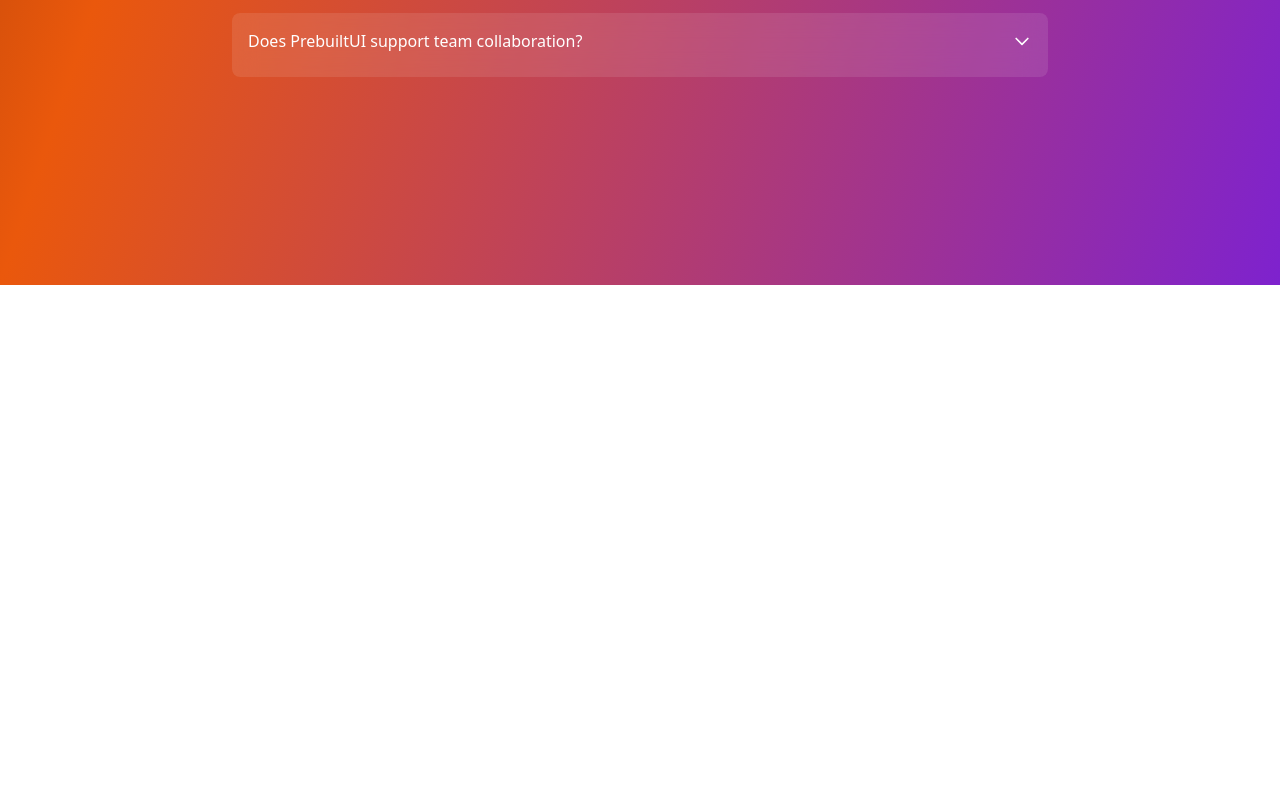
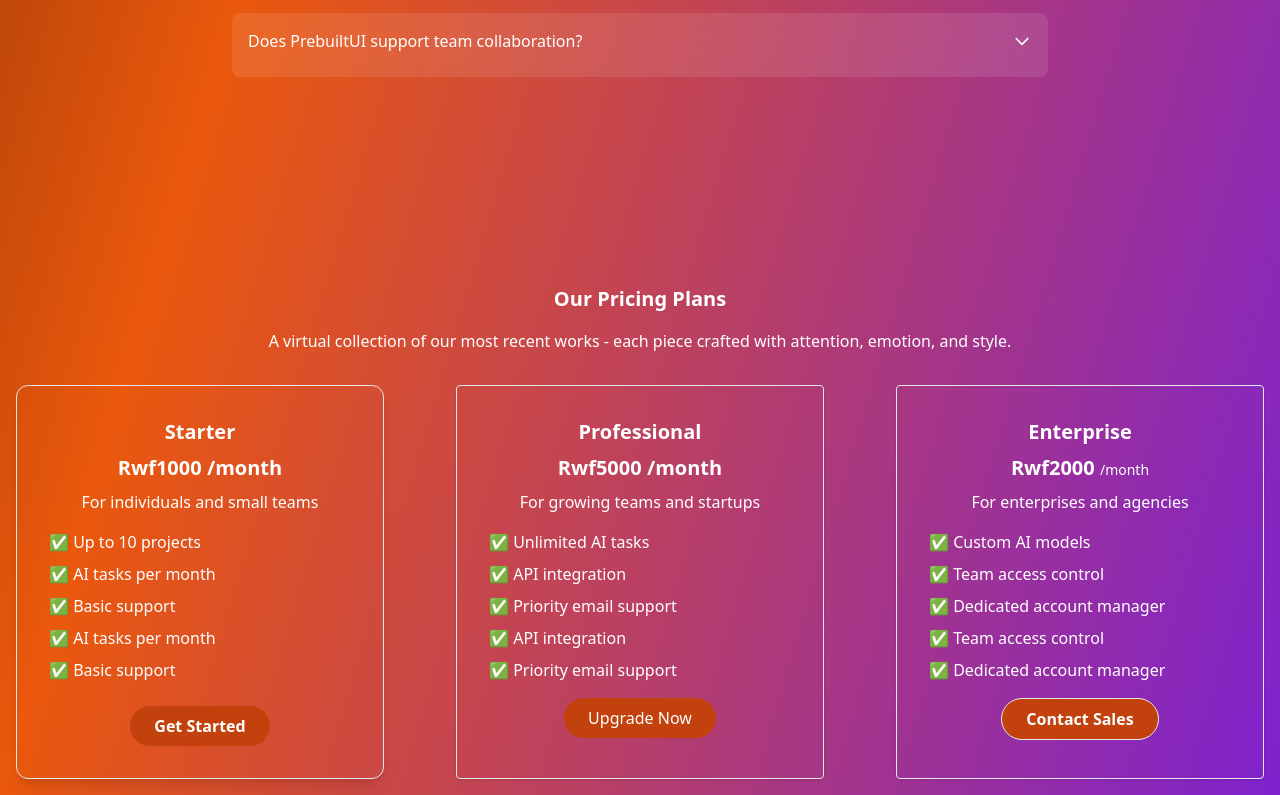
Before and after one commit to Alinembabazi/website-cahot15, a plain HTML site: page index.html in a window 1280 px wide. Shown: the part 3517-4312 px from the top of the page. Before the commit the page ends 3802 px from the top, so only its background shows below. Drawn offline with nearby package versions, Linux system fonts and the light colour scheme.

Commit message:
adding our price plan

```diff
--- a/index.html
+++ b/index.html
@@ -248,23 +248,12 @@
     Looking for answer to your frequently asked questions? Check out our FAQ's section below to find
   </p>
 </div>
-
   <div class="min-h-screen w-full flex items-center justify-center">
-
-
     <div class="relative w-full max-w-4xl mx-4 rounded-xl overflow-hidden">
-
-
       <div class="absolute inset-0 bg-cover bg-center">
       </div>
-
-
       <div class="absolute inset-0 "></div>
-
-
       <div class="relative z-10 p-6 md:p-10 space-y-4 text-white">
-
-        <!-- FAQ ITEM 1 -->
         <label class="block bg-white/10 backdrop-blur-md rounded-lg p-4 cursor-pointer">
           <input type="checkbox" class="peer hidden" />
           <div class="flex justify-between items-center">
@@ -282,8 +271,6 @@
             No coding or design experience is required.
           </div>
         </label>
-
-        <!-- FAQ ITEM 2 -->
         <label class="block bg-white/10 backdrop-blur-md rounded-lg p-4 cursor-pointer">
           <input type="checkbox" class="peer hidden" />
           <div class="flex justify-between items-center">
@@ -301,8 +288,6 @@
             PrebuiltUI provides ready-to-use UI components and templates.
           </div>
         </label>
-
-        <!-- FAQ ITEM 3 -->
         <label class="block bg-white/10 backdrop-blur-md rounded-lg p-4 cursor-pointer">
           <input type="checkbox" class="peer hidden" />
           <div class="flex justify-between items-center">
@@ -320,8 +305,6 @@
             Yes, PrebuiltUI components integrate easily into existing projects.
           </div>
         </label>
-
-        <!-- FAQ ITEM 4 -->
         <label class="block bg-white/10 backdrop-blur-md rounded-lg p-4 cursor-pointer">
           <input type="checkbox" class="peer hidden" />
           <div class="flex justify-between items-center">
@@ -339,8 +322,6 @@
             Components are fully customizable to fit your brand.
           </div>
         </label>
-
-        <!-- FAQ ITEM 5 -->
         <label class="block bg-white/10 backdrop-blur-md rounded-lg p-4 cursor-pointer">
           <input type="checkbox" class="peer hidden" />
           <div class="flex justify-between items-center">
@@ -362,13 +343,66 @@
       </div>
     </div>
   </div>
-    </div>
-  </div>
+   <section class="text-white>
+  <div class="container mx-auto px-4">
+    <h2 class="text-xl font-bold text-center mb-4">Our Pricing Plans</h2>
+    <p class="text-center mb-4 text-white">
+      A virtual collection of our most recent works - each piece crafted with attention, emotion, and style.
+    </p>
+</div>
+
+<div class="grid gap-10 md:grid-cols-3">
+        <div class="rounded-xl shadow-lg p-8 text-center hover:scale-200 border  m-4">
+          <h3 class="text-xl font-semibold mb-2">Starter</h3>
+          <p class="text-xl font-bold mb-2">Rwf1000 <span class="text-md">/month</span></p>
+          <p class="text-white mb-4">For individuals and small teams</p>
+          <ul class="text-left text-white mb-6 space-y-2">
+            <li>✅ Up to 10 projects</li>
+            <li>✅ AI tasks per month</li>
+            <li>✅ Basic support</li>
+            <li>✅ AI tasks per month</li>
+            <li>✅ Basic support</li>
+          </ul>
+          <button class="bg-orange-700 text-white font-semibold px-6 py-2 rounded-full hover:bg-gray-500 ">
+            Get Started
+          </button>
+        </div>
+        <div class="rounded shadow p-8 text-center hover:scale-200 border m-4">
+          <h3 class="text-xl font-semibold mb-2">Professional</h3>
+          <p class="text-xl font-bold mb-2">Rwf5000 <span class="text-md ">/month</span></p>
+          <p class="text-white mb-4">For growing teams and startups</p>
+          <ul class="text-left text-white mb-4 space-y-2">
+            <li>✅ Unlimited AI tasks</li>
+            <li>✅ API integration</li>
+            <li>✅ Priority email support</li>
+             <li>✅ API integration</li>
+            <li>✅ Priority email support</li>
+          </ul>
+          <button class="bg-orange-700 text-white  px-6 py-2 rounded-full hover:bg-gray-500 ">
+            Upgrade Now
+          </button>
+        </div>
+        <div class=" rounded shadow p-8 text-center hover:scale-200 border m-4 ">
+          <h3 class="text-xl font-semibold mb-2">Enterprise</h3>
+          <p class="text-xl font-bold mb-2">Rwf2000 <span class="text-sm font-normal">/month</span></p>
+          <p class="text-white mb-4">For enterprises and agencies</p>
+          <ul class="text-left text-white mb-4 space-y-2">
+            <li>✅ Custom AI models</li>
+            <li>✅ Team access control</li>
+            <li>✅ Dedicated account manager</li>
+             <li>✅ Team access control</li>
+            <li>✅ Dedicated account manager</li>
+          </ul>
+          <button class="bg-orange-700 text-white font-semibold px-6 py-2 rounded-full hover:bg-gray-700 border">
+            Contact Sales
+          </button>
+        </div>
+      </div>
+
+</section>
 
 
-</div>
 
-</div>
 
 
 </body>
```
